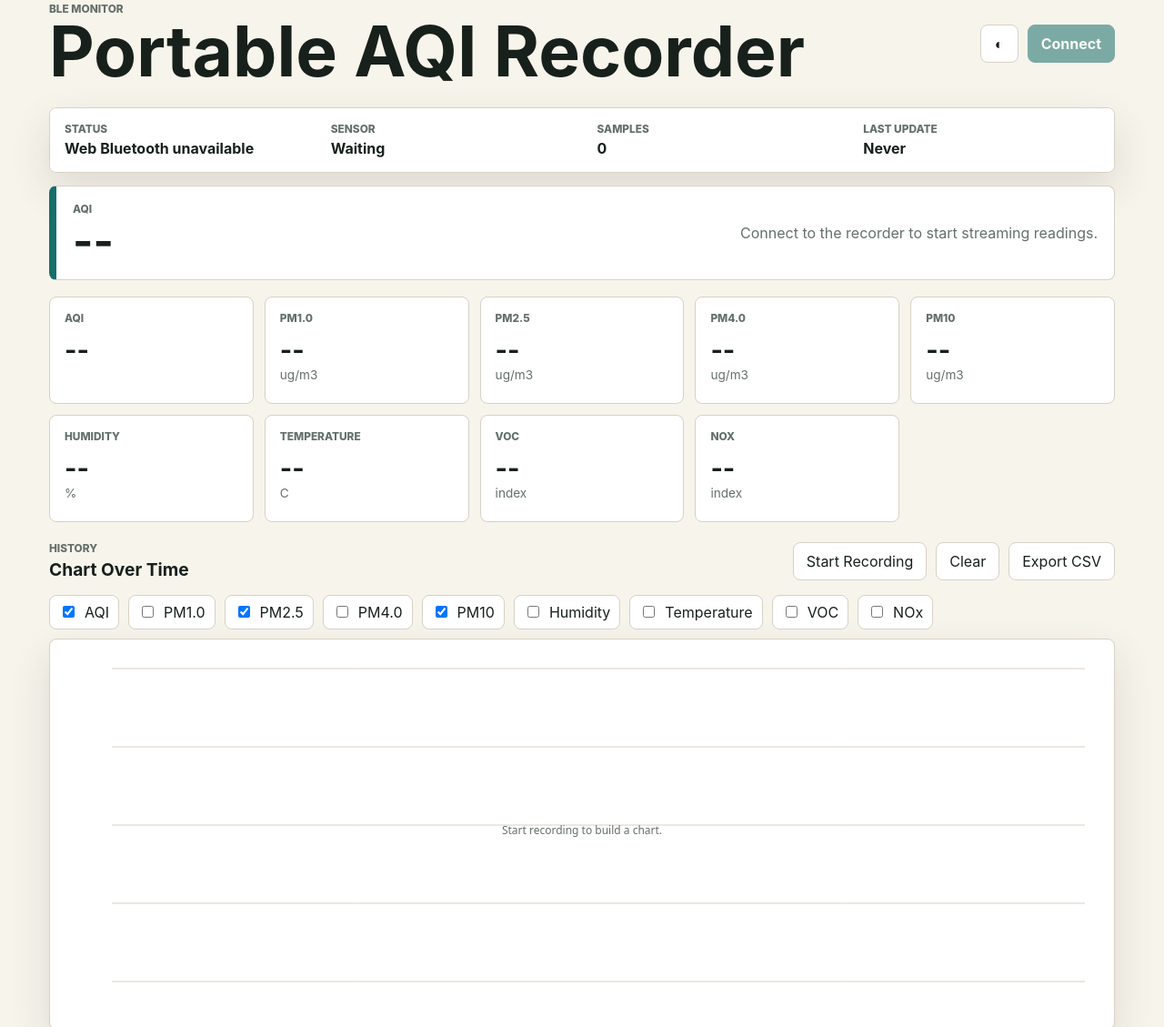
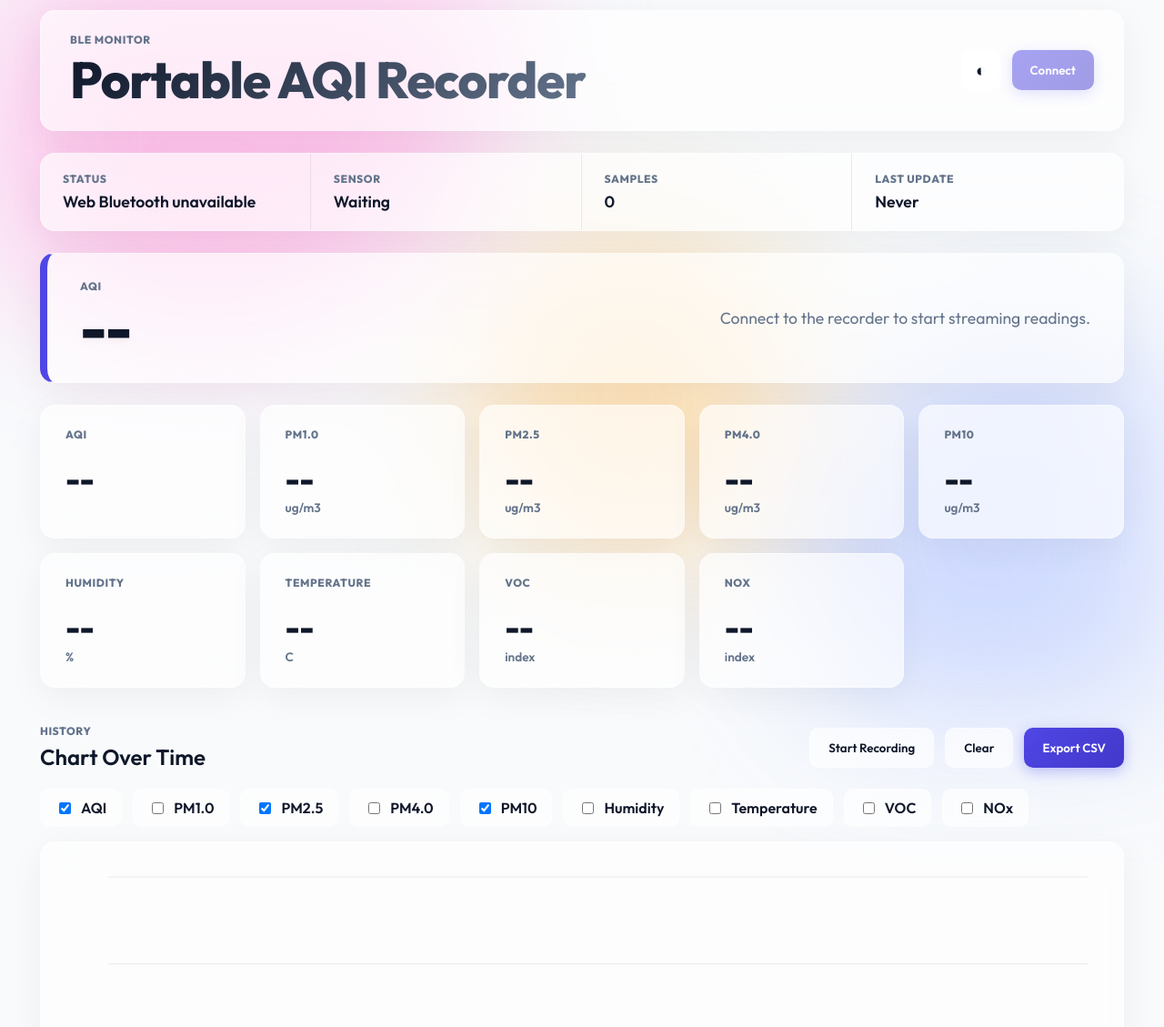
Before and after one commit to devalopr/Portable-AQI-recorder, a plain HTML site: page web/index.html in a window 1280 px wide. Shown: the part 21-1150 px from the top of the page at 91% size. Drawn offline with Linux system fonts and the light colour scheme.

Commit message:
UI fixes

```diff
--- a/web/index.html
+++ b/web/index.html
@@ -3,15 +3,26 @@
   <head>
     <meta charset="utf-8">
     <meta name="viewport" content="width=device-width, initial-scale=1">
-    <meta name="theme-color" content="#f7f4ec">
+    <meta name="description" content="A real-time dashboard and recorder for the Portable AQI Monitor. Connect via Web Bluetooth to track PM, VOC, NOx, Temp, and Humidity.">
+    <meta name="theme-color" content="#f8fafc">
     <title>Portable AQI Recorder</title>
-    <link rel="stylesheet" href="styles.css?v=2">
+    <link rel="preconnect" href="https://fonts.googleapis.com">
+    <link rel="preconnect" href="https://fonts.gstatic.com" crossorigin>
+    <link href="https://fonts.googleapis.com/css2?family=Outfit:wght@300;400;600;800&display=swap" rel="stylesheet">
+    <link rel="stylesheet" href="styles.css?v=3">
   </head>
   <body>
+    <!-- Glassmorphism Animated Background -->
+    <div class="bg-blobs">
+      <div class="blob blob-1"></div>
+      <div class="blob blob-2"></div>
+      <div class="blob blob-3"></div>
+    </div>
+
     <main class="shell">
-      <header class="topbar">
+      <header class="topbar glass-panel">
         <div>
-          <p class="eyebrow">BLE monitor</p>
+          <p class="eyebrow">BLE Monitor</p>
           <h1>Portable AQI Recorder</h1>
         </div>
         <div class="toolbar" aria-label="App controls">
@@ -22,7 +33,7 @@
         </div>
       </header>
 
-      <section class="status-strip" aria-live="polite">
+      <section class="status-strip glass-panel" aria-live="polite">
         <div>
           <span class="label">Status</span>
           <strong id="connectionStatus">Disconnected</strong>
@@ -41,7 +52,7 @@
         </div>
       </section>
 
-      <section class="aqi-band" id="aqiBand">
+      <section class="aqi-band glass-panel" id="aqiBand">
         <div>
           <span class="label">AQI</span>
           <strong id="aqiValue">--</strong>
@@ -60,11 +71,11 @@
           <div class="actions">
             <button id="recordButton" type="button">Start Recording</button>
             <button id="clearButton" type="button">Clear</button>
-            <button id="exportButton" type="button">Export CSV</button>
+            <button id="exportButton" class="primary" type="button">Export CSV</button>
           </div>
         </div>
         <div class="chart-controls" id="chartControls" aria-label="Chart fields"></div>
-        <div class="chart-wrap">
+        <div class="chart-wrap glass-panel">
           <canvas id="historyChart" width="1200" height="520" aria-label="Recorded data chart"></canvas>
         </div>
       </section>
@@ -76,7 +87,7 @@
             <h2>Recent Samples</h2>
           </div>
         </div>
-        <div class="table-wrap">
+        <div class="table-wrap glass-panel">
           <table>
             <thead>
               <tr>
@@ -98,6 +109,6 @@
       </section>
     </main>
 
-    <script src="app.js?v=2"></script>
+    <script src="app.js?v=3"></script>
   </body>
 </html>
--- a/web/styles.css
+++ b/web/styles.css
@@ -1,236 +1,327 @@
 :root {
   color-scheme: light;
-  --bg: #f7f4ec;
-  --panel: #ffffff;
-  --panel-2: #ebe6dc;
-  --text: #17201b;
-  --muted: #64706a;
-  --line: #d8d1c4;
-  --accent: #166f6b;
-  --accent-2: #c85b32;
-  --good: #1f8a4c;
-  --moderate: #a77d00;
-  --sensitive: #c96117;
-  --unhealthy: #c23631;
-  --very-unhealthy: #7d4fc7;
-  --hazardous: #7b2439;
-  --shadow: 0 18px 45px rgba(41, 35, 25, 0.12);
+  --bg-color: #f8fafc;
+  --blob-1: #ffb4e6;
+  --blob-2: #c4d2ff;
+  --blob-3: #ffdca8;
+  --glass-bg: rgba(255, 255, 255, 0.65);
+  --glass-border: rgba(255, 255, 255, 0.4);
+  --text: #0f172a;
+  --muted: #64748b;
+  --line: rgba(15, 23, 42, 0.08);
+  --accent: #4f46e5;
+  --accent-hover: #4338ca;
+  --good: #10b981;
+  --moderate: #f59e0b;
+  --sensitive: #f97316;
+  --unhealthy: #ef4444;
+  --very-unhealthy: #8b5cf6;
+  --hazardous: #881337;
+  --shadow: 0 10px 40px rgba(0, 0, 0, 0.05);
+  --card-radius: 16px;
 }
 
 [data-theme="dark"] {
   color-scheme: dark;
-  --bg: #101312;
-  --panel: #191e1c;
-  --panel-2: #222925;
-  --text: #f3f1ea;
-  --muted: #a4afa9;
-  --line: #303933;
-  --accent: #58c7bd;
-  --accent-2: #ff986f;
-  --shadow: 0 18px 45px rgba(0, 0, 0, 0.35);
+  --bg-color: #020617;
+  --blob-1: #4c1d95;
+  --blob-2: #1e3a8a;
+  --blob-3: #831843;
+  --glass-bg: rgba(15, 23, 42, 0.6);
+  --glass-border: rgba(255, 255, 255, 0.08);
+  --text: #f8fafc;
+  --muted: #94a3b8;
+  --line: rgba(255, 255, 255, 0.08);
+  --accent: #6366f1;
+  --accent-hover: #818cf8;
+  --shadow: 0 10px 40px rgba(0, 0, 0, 0.4);
 }
 
-* {
-  box-sizing: border-box;
-}
+* { box-sizing: border-box; }
 
 body {
   margin: 0;
-  background: var(--bg);
+  background-color: var(--bg-color);
   color: var(--text);
-  font-family: Inter, ui-sans-serif, system-ui, -apple-system, BlinkMacSystemFont, "Segoe UI", sans-serif;
+  font-family: 'Outfit', system-ui, -apple-system, sans-serif;
+  overflow-x: hidden;
+  position: relative;
+  min-height: 100vh;
+}
+
+/* Glassmorphism Background Blobs */
+.bg-blobs {
+  position: fixed;
+  top: 0; left: 0; right: 0; bottom: 0;
+  z-index: -1;
+  overflow: hidden;
+  filter: blur(80px);
+  opacity: 0.8;
+  pointer-events: none;
+}
+
+.blob {
+  position: absolute;
+  border-radius: 50%;
+  animation: float 20s infinite ease-in-out;
+}
+
+.blob-1 { width: 600px; height: 600px; background: var(--blob-1); top: -200px; left: -100px; }
+.blob-2 { width: 500px; height: 500px; background: var(--blob-2); bottom: -100px; right: -100px; animation-delay: -5s; }
+.blob-3 { width: 400px; height: 400px; background: var(--blob-3); top: 30%; left: 40%; animation-delay: -10s; }
+
+@keyframes float {
+  0%, 100% { transform: translate(0, 0) scale(1); }
+  33% { transform: translate(30px, -50px) scale(1.1); }
+  66% { transform: translate(-20px, 20px) scale(0.9); }
+}
+
+/* Glass Panel Utility */
+.glass-panel {
+  background: var(--glass-bg);
+  backdrop-filter: blur(20px);
+  -webkit-backdrop-filter: blur(20px);
+  border: 1px solid var(--glass-border);
+  border-radius: var(--card-radius);
+  box-shadow: var(--shadow);
+  transition: transform 0.3s ease, box-shadow 0.3s ease;
 }
 
 button {
-  border: 1px solid var(--line);
-  border-radius: 8px;
-  background: var(--panel);
+  background: var(--glass-bg);
+  border: 1px solid var(--glass-border);
+  border-radius: 10px;
   color: var(--text);
   cursor: pointer;
-  font: inherit;
-  min-height: 42px;
-  padding: 0 14px;
+  font-family: inherit;
+  font-weight: 600;
+  min-height: 44px;
+  padding: 0 20px;
+  transition: all 0.2s ease;
+  backdrop-filter: blur(10px);
 }
 
-button:hover {
+button:hover:not(:disabled) {
   border-color: var(--accent);
+  transform: translateY(-2px);
+  box-shadow: 0 4px 15px rgba(0,0,0,0.1);
+}
+
+button:active:not(:disabled) {
+  transform: translateY(1px);
 }
 
 button:disabled {
   cursor: not-allowed;
-  opacity: 0.55;
+  opacity: 0.5;
 }
 
 .primary {
-  background: var(--accent);
-  border-color: var(--accent);
+  background: linear-gradient(135deg, var(--accent), var(--accent-hover));
+  border: none;
   color: #fff;
-  font-weight: 700;
+  box-shadow: 0 4px 15px rgba(99, 102, 241, 0.4);
+}
+
+.primary:hover:not(:disabled) {
+  box-shadow: 0 6px 20px rgba(99, 102, 241, 0.6);
+  border-color: transparent;
 }
 
 .icon-button {
   display: grid;
-  width: 42px;
+  width: 44px;
   padding: 0;
   place-items: center;
+  font-size: 1.2rem;
 }
 
 .shell {
   margin: 0 auto;
-  max-width: 1220px;
-  padding: 24px;
+  max-width: 1240px;
+  padding: 32px 24px;
+  animation: fade-up 0.8s ease-out;
 }
 
-.topbar,
-.section-head,
-.toolbar,
-.actions,
-.status-strip,
-.aqi-band,
-.chart-controls {
+@keyframes fade-up {
+  from { opacity: 0; transform: translateY(20px); }
+  to { opacity: 1; transform: translateY(0); }
+}
+
+.topbar, .section-head, .toolbar, .actions, .chart-controls {
   display: flex;
   align-items: center;
 }
 
-.topbar,
-.section-head {
+.topbar, .section-head {
   justify-content: space-between;
   gap: 16px;
 }
 
-.toolbar,
-.actions,
-.chart-controls {
-  gap: 10px;
+.topbar {
+  padding: 24px 32px;
+  margin-bottom: 24px;
+}
+
+.toolbar, .actions, .chart-controls {
+  gap: 12px;
   flex-wrap: wrap;
 }
 
-.eyebrow,
-.label {
+.eyebrow, .label {
   color: var(--muted);
   display: block;
-  font-size: 0.74rem;
+  font-size: 0.75rem;
   font-weight: 800;
-  letter-spacing: 0;
-  margin: 0 0 4px;
+  letter-spacing: 0.05em;
+  margin: 0 0 6px;
   text-transform: uppercase;
 }
 
-h1,
-h2,
-p {
-  margin: 0;
-}
+h1, h2, p { margin: 0; }
 
 h1 {
-  font-size: clamp(2rem, 6vw, 4.8rem);
-  line-height: 0.95;
+  font-size: clamp(2.2rem, 5vw, 3.5rem);
+  font-weight: 800;
+  line-height: 1.1;
+  background: linear-gradient(135deg, var(--text), var(--muted));
+  -webkit-background-clip: text;
+  -webkit-text-fill-color: transparent;
+  letter-spacing: -0.02em;
 }
 
 h2 {
-  font-size: 1.2rem;
+  font-size: 1.5rem;
+  font-weight: 600;
 }
 
 .status-strip {
-  background: var(--panel);
-  border: 1px solid var(--line);
-  border-radius: 8px;
-  box-shadow: var(--shadow);
   display: grid;
   gap: 1px;
   grid-template-columns: repeat(4, 1fr);
-  margin: 24px 0 14px;
+  margin: 0 0 24px;
   overflow: hidden;
 }
 
 .status-strip > div {
-  background: var(--panel);
-  padding: 16px;
+  padding: 20px 24px;
+  border-right: 1px solid var(--line);
+}
+
+.status-strip > div:last-child {
+  border-right: none;
 }
 
 .status-strip strong {
-  font-size: 1rem;
+  font-size: 1.1rem;
+  font-weight: 600;
 }
 
 .aqi-band {
-  background: var(--panel);
-  border: 1px solid var(--line);
+  display: flex;
+  align-items: center;
+  gap: 24px;
+  justify-content: space-between;
+  margin-bottom: 24px;
+  padding: 28px 36px;
   border-left: 8px solid var(--accent);
-  border-radius: 8px;
-  gap: 18px;
-  justify-content: space-between;
-  margin-bottom: 18px;
-  padding: 18px;
+  transition: border-left-color 0.5s ease;
 }
 
 .aqi-band strong {
-  font-size: 3rem;
+  font-size: 4rem;
+  font-weight: 800;
   line-height: 1;
+  letter-spacing: -0.03em;
+  text-shadow: 0 2px 10px rgba(0,0,0,0.05);
 }
 
 .aqi-band p {
   color: var(--muted);
+  font-size: 1.1rem;
   text-align: right;
+  font-weight: 500;
 }
 
 .metric-grid {
   display: grid;
-  gap: 12px;
+  gap: 16px;
   grid-template-columns: repeat(5, minmax(0, 1fr));
 }
 
 .metric-card {
-  background: var(--panel);
-  border: 1px solid var(--line);
-  border-radius: 8px;
-  min-height: 118px;
-  padding: 16px;
+  background: var(--glass-bg);
+  backdrop-filter: blur(20px);
+  -webkit-backdrop-filter: blur(20px);
+  border: 1px solid var(--glass-border);
+  border-radius: var(--card-radius);
+  box-shadow: var(--shadow);
+  padding: 24px;
+  display: flex;
+  flex-direction: column;
+  transition: transform 0.3s ease, box-shadow 0.3s ease, border-left-color 0.5s ease;
+  border-left: 4px solid transparent;
+}
+
+.metric-card:hover {
+  transform: translateY(-4px);
+  box-shadow: 0 14px 45px rgba(0,0,0,0.1);
 }
 
 .metric-card strong {
   display: block;
-  font-size: 1.8rem;
+  font-size: 2.2rem;
+  font-weight: 800;
   line-height: 1.1;
-  margin-top: 12px;
+  margin-top: 16px;
+  margin-bottom: 4px;
+  letter-spacing: -0.02em;
 }
 
 .metric-card span:last-child {
   color: var(--muted);
   font-size: 0.85rem;
+  font-weight: 600;
 }
 
-.chart-section,
-.table-section {
-  margin-top: 22px;
+.chart-section, .table-section {
+  margin-top: 40px;
 }
 
 .chart-controls {
-  margin: 16px 0 10px;
+  margin: 20px 0 16px;
 }
 
 .chart-controls label {
   align-items: center;
-  background: var(--panel);
-  border: 1px solid var(--line);
-  border-radius: 8px;
+  background: var(--glass-bg);
+  border: 1px solid var(--glass-border);
+  border-radius: 10px;
   display: inline-flex;
   gap: 8px;
-  min-height: 38px;
-  padding: 0 10px;
+  min-height: 42px;
+  padding: 0 16px;
+  font-weight: 600;
+  cursor: pointer;
+  transition: all 0.2s ease;
+  backdrop-filter: blur(10px);
 }
 
-.chart-wrap,
-.table-wrap {
-  background: var(--panel);
-  border: 1px solid var(--line);
-  border-radius: 8px;
-  box-shadow: var(--shadow);
+.chart-controls label:hover {
+  background: rgba(15, 23, 42, 0.05);
+}
+
+[data-theme="dark"] .chart-controls label:hover {
+  background: rgba(255, 255, 255, 0.1);
+}
+
+.chart-wrap, .table-wrap {
   overflow: hidden;
 }
 
 .chart-wrap {
-  height: 430px;
-  padding: 14px;
+  height: 480px;
+  padding: 20px;
 }
 
 canvas {
@@ -249,54 +340,45 @@ table {
   width: 100%;
 }
 
-th,
-td {
+th, td {
   border-bottom: 1px solid var(--line);
-  padding: 12px 14px;
+  padding: 16px 24px;
   text-align: right;
   white-space: nowrap;
 }
 
-th:first-child,
-td:first-child {
-  text-align: left;
-}
+th:first-child, td:first-child { text-align: left; }
 
 th {
   color: var(--muted);
-  font-size: 0.78rem;
+  font-size: 0.8rem;
+  font-weight: 800;
   text-transform: uppercase;
+  letter-spacing: 0.05em;
+  background: rgba(0,0,0,0.02);
 }
 
-@media (max-width: 860px) {
-  .shell {
-    padding: 16px;
-  }
-
-  .topbar,
-  .section-head,
-  .aqi-band {
-    align-items: flex-start;
-    flex-direction: column;
-  }
-
-  .aqi-band p {
-    text-align: left;
-  }
-
-  .status-strip,
-  .metric-grid {
-    grid-template-columns: repeat(2, minmax(0, 1fr));
-  }
-
-  .chart-wrap {
-    height: 340px;
-  }
+[data-theme="dark"] th {
+  background: rgba(255,255,255,0.02);
 }
 
-@media (max-width: 520px) {
-  .status-strip,
-  .metric-grid {
-    grid-template-columns: 1fr;
-  }
+@media (max-width: 960px) {
+  .metric-grid { grid-template-columns: repeat(3, minmax(0, 1fr)); }
 }
+
+@media (max-width: 768px) {
+  .shell { padding: 20px 16px; }
+  .topbar, .section-head, .aqi-band { align-items: flex-start; flex-direction: column; }
+  .aqi-band p { text-align: left; }
+  .status-strip { grid-template-columns: repeat(2, minmax(0, 1fr)); }
+  .status-strip > div:nth-child(even) { border-right: none; }
+  .status-strip > div:nth-child(1), .status-strip > div:nth-child(2) { border-bottom: 1px solid var(--line); }
+  .metric-grid { grid-template-columns: repeat(2, minmax(0, 1fr)); }
+  .chart-wrap { height: 380px; }
+}
+
+@media (max-width: 480px) {
+  .status-strip, .metric-grid { grid-template-columns: 1fr; }
+  .status-strip > div { border-right: none; border-bottom: 1px solid var(--line); }
+  .status-strip > div:last-child { border-bottom: none; }
+}
```
Also changed, not shown: 5 other files.
